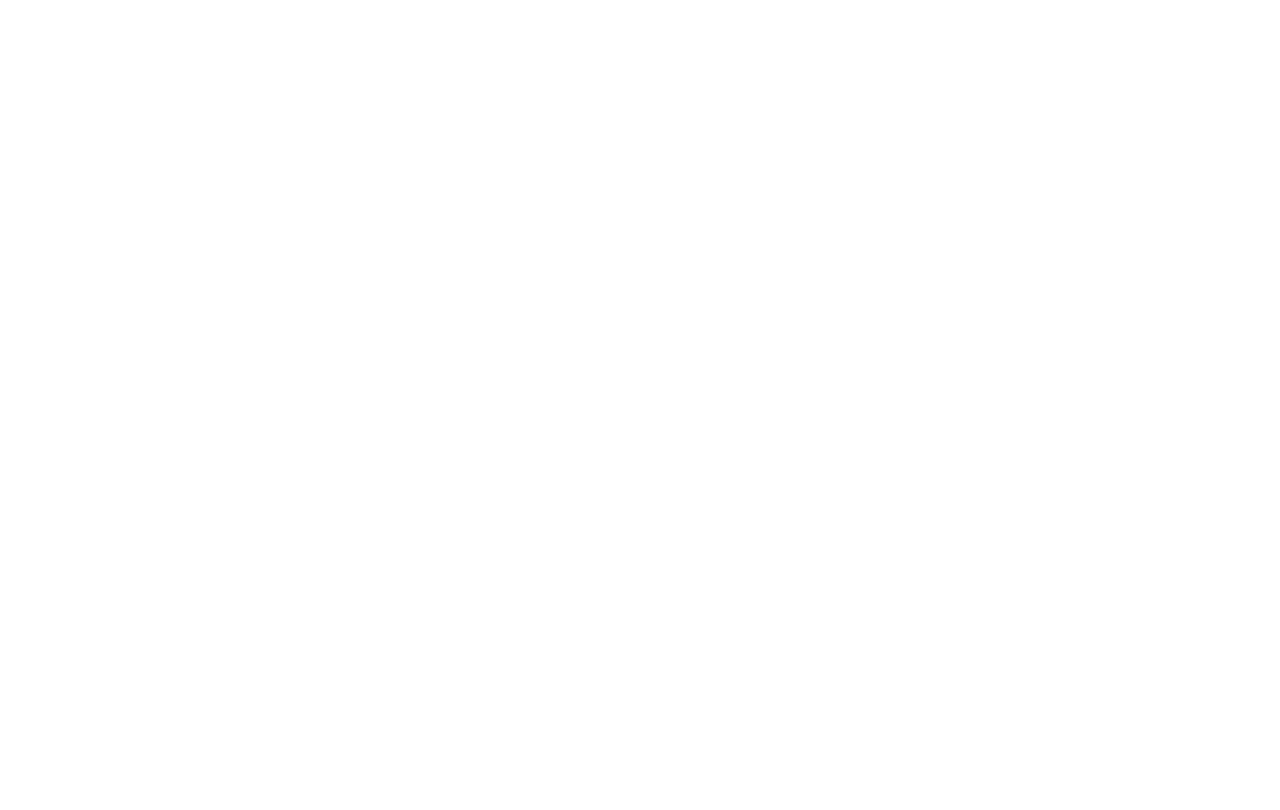
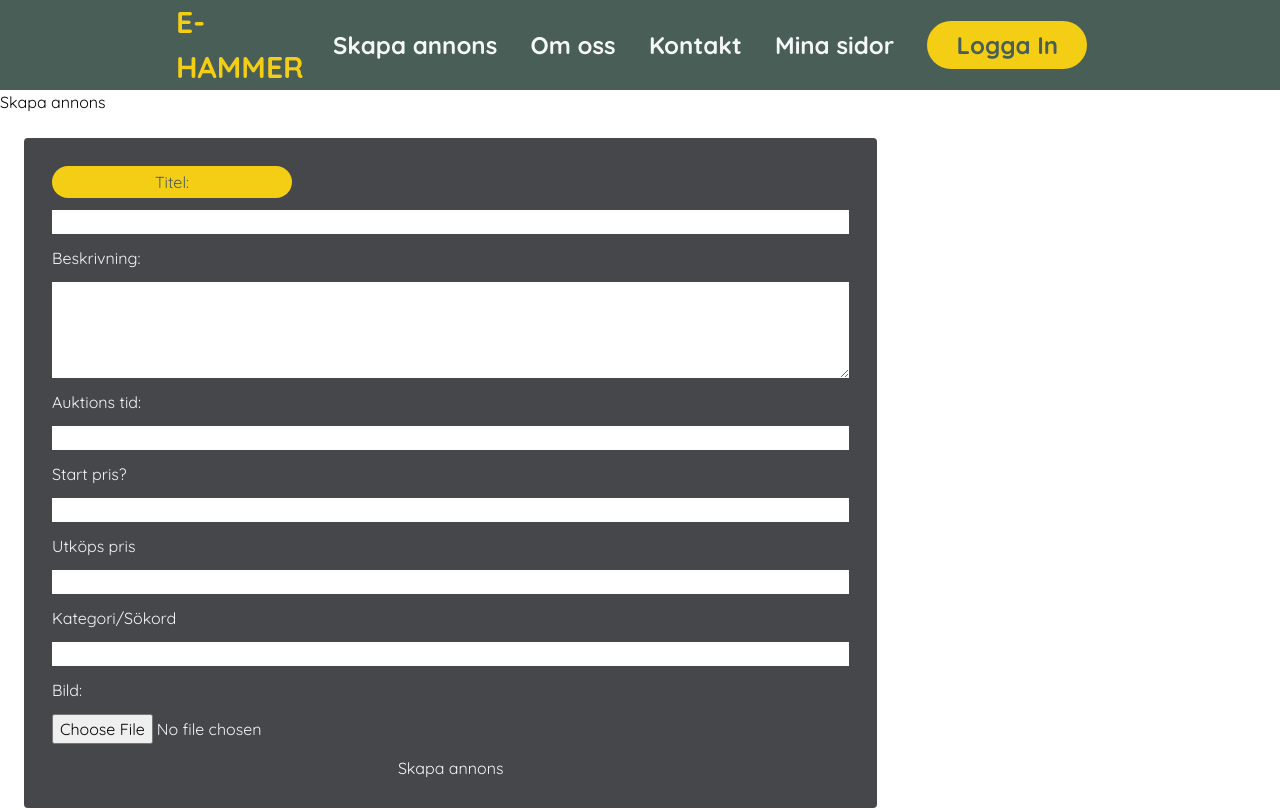
Before and after one commit to EddieMollerstrom/Online-Auktion-Grupp-5, a React (Vite) app: page /Auktionpage in a window 1280 px wide. Before the commit this address had no page. Shown: the top 810 px of the page. Built offline with nearby package versions, Linux system fonts and the light colour scheme.

Commit message:
Fixar med skapa auktion sidan och stylar med tailwinds

```diff
--- a/src/components/Header.jsx
+++ b/src/components/Header.jsx
@@ -8,7 +8,7 @@
           E-HAMMER
         </Link>
         <nav className="flex place-content-around font-bold text-custom-white items-center">
-          <Link to={"/ChangeMyName"}>Skapa annons</Link>
+          <Link to={"/Auktionpage"}>Skapa annons</Link>
           <Link to={"/"}>Om oss</Link>
           <Link to={"/Contact"}>Kontakt</Link>
           <Link to={"/"}>Mina sidor</Link>
--- a/src/components/router.jsx
+++ b/src/components/router.jsx
@@ -1,8 +1,9 @@
 import { BrowserRouter, Route, Routes } from "react-router-dom";
 import Home from "../pages/Home.jsx";
-import ChangeMyName from "../pages/ChangeMyName.jsx";
+import Auktionpage from "../pages/Auktionpage.jsx";
 import AppLayout from "../AppLayout.jsx";
 import Contact from "../pages/Contact.jsx";
+
 
 export default function Router() {
   return (
@@ -11,7 +12,7 @@
         <Routes>
           <Route path="/" element={<AppLayout />}>
             <Route index element={<Home />} />
-            <Route path="/ChangeMyName" element={<ChangeMyName />} />
+            <Route path="/Auktionpage" element={<Auktionpage />} />
             <Route path="/Contact" element={<Contact />} />
             <Route path="/Contact" element={<Contact />} />
           </Route>
--- /dev/null
+++ b/src/pages/Auktionpage.jsx
@@ -0,0 +1,34 @@
+export default function Auktionpage() {
+  return (
+    <>
+
+
+      <h2>Skapa annons</h2>
+
+<form className="bg-custom-grey rounded w-8/12 h-5/6 flex justify-center place-content-center flex-col p-7 m-6 gap-3 text-custom-white" action="#" method="post" enctype="multipart/form-data">
+  <label className="bg-custom-yellow h-8 w-60 flex place-content-center items-center rounded-full text-custom-green" for="title">Titel:</label>
+  <input type="text" id="title" name="title" required />
+
+  <label for="description">Beskrivning:</label>
+  <textarea id="description" name="description" rows="4" required></textarea>
+
+  <label for="contact">Auktions tid:</label>
+  <input type="text" id="contact" name="contact" required />
+
+  <label for="contact">Start pris?</label>
+  <input type="text" id="contact" name="contact" required/>
+
+  <label for="contact">Utköps pris</label>
+  <input type="text" id="contact" name="contact"/>
+
+  <label for="contact">Kategori/Sökord</label>
+  <input type="text" id="contact" name="contact"/>
+
+  <label for="image">Bild:</label>
+  <input type="file" id="image" name="image" accept="image/*" required />
+
+  <input type="submit" value="Skapa annons" />
+</form>
+    </>
+  );
+}
--- a/src/pages/ChangeMyName.jsx
+++ /dev/null
@@ -1,7 +0,0 @@
-export default function ChangeMyName() {
-  return (
-    <>
-      <h1>Change My Name</h1>
-    </>
-  );
-}
```
Also changed, not shown: src/index.css (line endings or trailing spaces).
